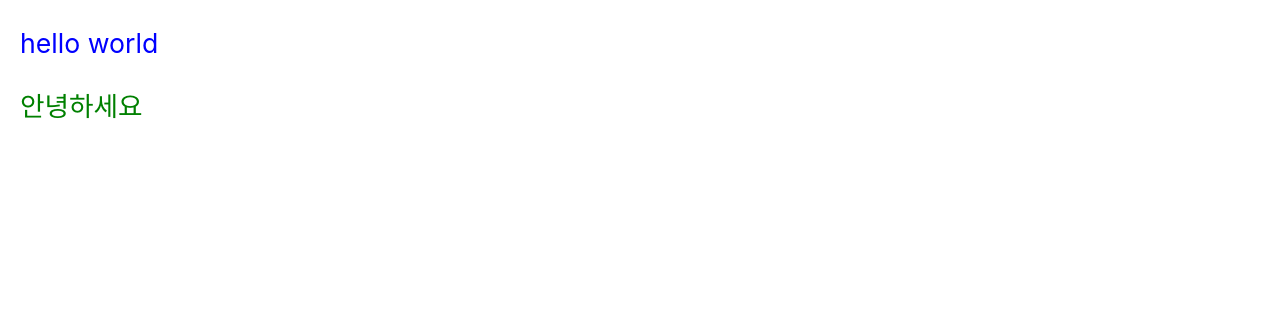
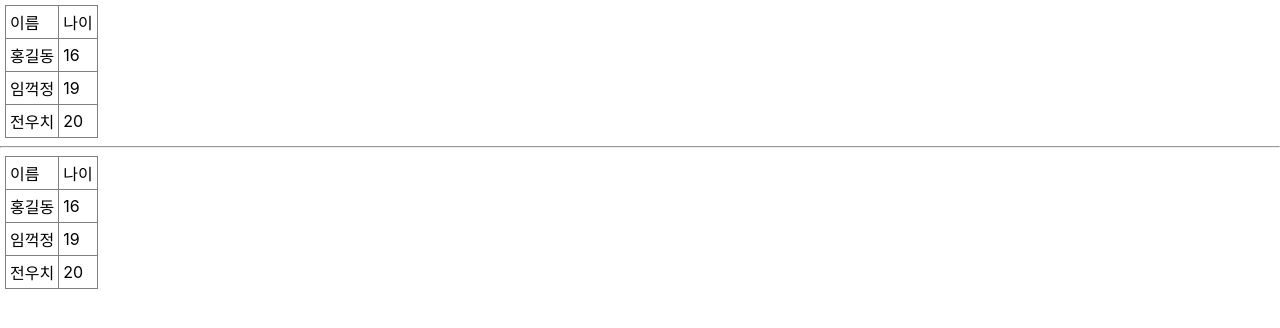
Before and after one commit to hsxxng31/ex02, a React (Create React App) app: page / in a window 1280 px wide. Shown: the top 328 px of the page. Built offline with nearby package versions, Linux system fonts and the light colour scheme.

Commit message:
MyTable css, tsx 소스코드 추가, App.tsx 수정

```diff
--- a/src/App.tsx
+++ b/src/App.tsx
@@ -1,11 +1,12 @@
 import React from "react";
-import "./App.css";
+import MyTable from "./MyTable";
 
 function App() {
   return (
     <div>
-      <p className="blue">hello world</p>
-      <p className="green">안녕하세요</p>
+      <MyTable />
+      <hr />
+      <MyTable />
     </div>
   );
 }
--- /dev/null
+++ b/src/MyTable.css
@@ -0,0 +1,8 @@
+table.MyTable {
+  border-collapse: collapse;
+  margin: 5px;
+}
+table.MyTable td {
+  border: 1px solid gray;
+  padding: 4px;
+}
--- /dev/null
+++ b/src/MyTable.tsx
@@ -0,0 +1,28 @@
+import React from "react";
+import "./MyTable.css";
+
+function MyTable() {
+  let persons = [
+    { name: "홍길동", age: 16 },
+    { name: "임꺽정", age: 19 },
+    { name: "전우치", age: 20 },
+  ];
+
+  let trlist = persons.map((person) => (
+    <tr>
+      <td>{person.name}</td>
+      <td>{person.age}</td>
+    </tr>
+  ));
+  return (
+    <table className="MyTable">
+      <tr>
+        <td>이름</td>
+        <td>나이</td>
+      </tr>
+      {trlist}
+    </table>
+  );
+}
+
+export default MyTable;
```
